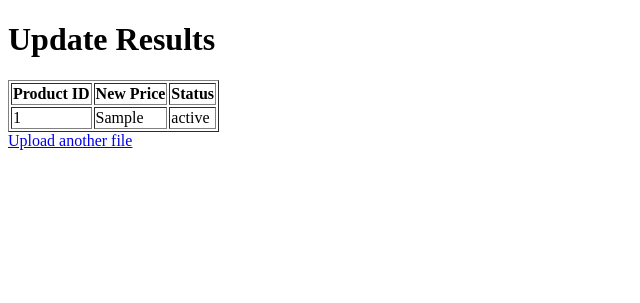
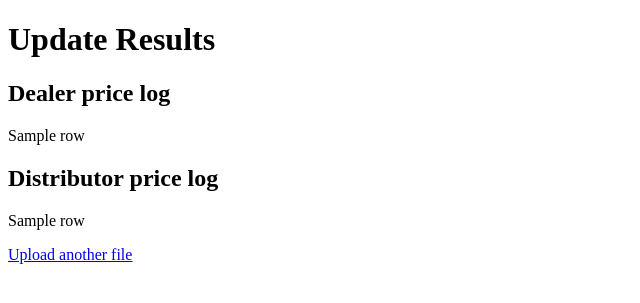
Before and after one commit to jonathanclausen/auto-mow-price-update, a Flask app: template app/templates/result.html in a window 1280 px wide. Shown: the top 303 px of the page, without its empty margins (0-640 px from the left). Run offline with Flask 3, Linux system fonts and the light colour scheme; the template is opened without the code that fills it: most values are stand-ins (such as "Sample title", 1, 10 or a date in 2020).

Commit message:
dockerize it

```diff
--- a/app/app.py
+++ b/app/app.py
@@ -19,14 +19,34 @@ app = Flask(__name__)
 app.secret_key = 'your_secret_key'  # Used for session management
 
 # Static password for simplicity
-ADMIN_PASSWORD = 'yourpassword'
+ADMIN_PASSWORD = ''
+
+def get_config():
+    # Get the absolute path of the current script
+    current_script_path = os.path.abspath(__file__)
+
+    # Get the parent directory of the script (one level up)
+    parent_directory = os.path.dirname(current_script_path)
+
+    # Get the grandparent directory (one level up from the parent directory)
+    grandparent_directory = os.path.dirname(parent_directory)
+
+    config_filename = 'config.json'
+    file_path = os.path.join(grandparent_directory, config_filename)
+    print(file_path)
+    with open(file_path, 'r') as file:
+        config = json.load(file)
+        return config
+
 
 # Home page with login
 @app.route('/', methods=['GET', 'POST'])
 def index():
     if request.method == 'POST':
+        config = get_config()
+
         password = request.form['password']
-        if password == ADMIN_PASSWORD:
+        if password == config['webapp-secret']:
             session['logged_in'] = True
             return redirect(url_for('upload_csv'))
         else:
@@ -42,12 +62,7 @@ def upload_csv():
         return redirect(url_for('index'))  # Redirect to login if not logged in
 
     if request.method == 'POST':
-        current_directory = os.getcwd()
-        parent_directory = os.path.dirname(current_directory)
-
-        config_filename = 'config.json'
-        file_path = os.path.join(parent_directory, config_filename)
-        print(file_path)
+        config = get_config()
 
         csv_file = request.files['csv_file']
 
@@ -64,11 +79,9 @@ def upload_csv():
                 temp_file_path = temp_file.name
 
             try:
-                with open(file_path, 'r') as file:
-                    config = json.load(file)
-                main.main(temp_file_path, update_dealer_prices, update_distributor_prices, config)
+                dealer_error_df, dealer_success_df, dealer_log, distributor_log = main.main(temp_file_path, update_dealer_prices, update_distributor_prices, config)
 
-                return render_template('result.html')
+                return render_template('result.html', dealer_log=dealer_log, distributor_log=distributor_log)
 
             finally:
                 # Clean up the temporary file after use
@@ -86,4 +99,4 @@ def logout():
 
 
 if __name__ == '__main__':
-    app.run(debug=True)
+    app.run(host="0.0.0.0", port=5000, debug=True)
--- a/app/templates/result.html
+++ b/app/templates/result.html
@@ -6,24 +6,14 @@
 </head>
 <body>
     <h1>Update Results</h1>
-    <table border="1">
-        <thead>
-            <tr>
-                <th>Product ID</th>
-                <th>New Price</th>
-                <th>Status</th>
-            </tr>
-        </thead>
-        <tbody>
-            {% for row in updated_rows %}
-            <tr>
-                <td>{{ row['Product ID'] }}</td>
-                <td>{{ row['New Price'] }}</td>
-                <td>{{ row['Status'] }}</td>
-            </tr>
-            {% endfor %}
-        </tbody>
-    </table>
+    <h2>Dealer price log</h2>
+    {% for row in dealer_log %}
+    <p>{{ row }}</p>
+    {% endfor %}
+    <h2>Distributor price log</h2>
+    {% for row in distributor_log %}
+    <p>{{ row }}</p>
+    {% endfor %}
     <a href="{{ url_for('upload_csv') }}">Upload another file</a>
 </body>
 </html>
--- a/lib/main.py
+++ b/lib/main.py
@@ -11,12 +11,19 @@ UPDATE_DEALER_COMMAND = "--update-dealer"
 def main(csv_filepath, update_dealer, update_distributor, config):
     wc_api = shared.get_woo_connection(config['url'], config['api-public'], config['api-secret'])
 
+    dealer_error_df = []
+    dealer_success_df = []
+    dealer_log = []
+    distributor_log = []
+
     if (update_dealer):
         dealer_updater = update_dealer_prices.DealerPriceUpdate(csv_filepath, wc_api)
-        dealer_updater.update_dealer_prices()
+        dealer_error_df, dealer_success_df, dealer_log = dealer_updater.update_dealer_prices()
     if (update_distributor):
         distributor_updater = update_dynamic_prices.DistributorPriceUpdate(csv_filepath, wc_api)
-        distributor_updater.update_distributor_prices()
+        distributor_log = distributor_updater.update_distributor_prices()
+
+    return dealer_error_df, dealer_success_df, dealer_log, distributor_log
 
 if __name__ == "__main__":
 
@@ -39,8 +46,8 @@ if __name__ == "__main__":
         update_distributor = True
     if UPDATE_DEALER_COMMAND in sys.argv:
         update_dealer = True
-
-    with open(os.path.join('..','config.json'), 'r') as file:
+    file_path = os.path.join(os.path.dirname(os.path.abspath(__file__)), "..", "config.json")
+    with open(file_path, 'r') as file:
         config = json.load(file)
 
     main(csv_filepath, update_dealer, update_distributor, config)
--- a/lib/read_price_csv.py
+++ b/lib/read_price_csv.py
@@ -11,6 +11,7 @@ def read_price_csv(path, use_cols):
 
     df = pd.read_csv(path,
                   delimiter=";",
+                  decimal=",",
                   usecols=use_cols,
                   dtype={'Product Code': str},
                   encoding=result['encoding'])
--- a/lib/update_dynamic_prices.py
+++ b/lib/update_dynamic_prices.py
@@ -99,7 +99,7 @@ class DistributorPriceUpdate:
         p = self.wc_api.get(f"products/{product_id}").json()
         has_variations = len(p['variations']) > 0
         has_changed = False
-
+        log = []
         meta_data = p['meta_data']
 
         pricing_rules = next((x for x in meta_data if x["key"] == '_pricing_rules'), None)
@@ -116,8 +116,10 @@ class DistributorPriceUpdate:
 
             for sku in skus_to_check:
                 if self.sku_with_price_exists(sku, CURRENCIES["eu"]["csv_name"]):
-                    print(f"SKU {sku} has distributor price but no distributor setup")
-            return
+                    msg = f"SKU {sku} has distributor price but no distributor setup"
+                    log.append(msg)
+                    print(msg)
+            return log
 
         values_dict = pricing_rules.get("value")
 
@@ -140,21 +142,27 @@ class DistributorPriceUpdate:
                 if not variations_list:
                     continue
                 if len(variations_list) != 1:
-                    print(f"Set {set_key} in product {product_id} has more than variation for distributor price. Not allowed")
+                    msg = f"Set {set_key} in product {product_id} has more than variation for distributor price. Not allowed"
+                    log.append(msg)
+                    print(msg)
                     continue
                 sku = self.get_sku_of_variation(variations_list[0])
             else:
                 sku = p['sku']
 
             if not sku:
-                print(f"No SKU found for products in set {set_key} for product {product_id}")
+                msg = f"No SKU found for products in set {set_key} for product {product_id}"
+                log.append(msg)
+                print(msg)
 
             rules = set.get('rules')
 
             if not rules:
                 continue
             if len(rules) != 1:
-                print(f"Set {set_key} in product {product_id} has more than one price rule. Cannot decide which to change")
+                msg = f"Set {set_key} in product {product_id} has more than one price rule. Cannot decide which to change"
+                log.append(msg)
+                print(msg)
                 continue
 
             for rule_key, rule in rules.items():
@@ -163,12 +171,16 @@ class DistributorPriceUpdate:
                     #new_price = new_price.replace(',','.')
                     if (new_price):
                         self.update_stat(sku, "eu", rule['amount'], new_price)
-                        print(f"Changing price of {sku} from {rule['amount']} to {str(new_price)}")
+                        msg = f"Changing price of {sku} from {rule['amount']} to {str(new_price)}"
+                        log.append(msg)
+                        print(msg)
                         rule['amount'] = str(new_price)
                         self.update_currencies(set_key, sku, meta_data)
                         has_changed = True
                     else:
-                        print(f"No distributor price found for product with sku {sku}")
+                        msg = f"No distributor price found for product with sku {sku}"
+                        log.append(msg)
+                        print(msg)
 
         if (has_changed):
 
@@ -185,6 +197,7 @@ class DistributorPriceUpdate:
                 ]
             }
             self.wc_api.put(f"products/{product_id}", body)
+        return log
 
     def get_all_product_ids(self):
         product_ids = []
@@ -215,10 +228,14 @@ class DistributorPriceUpdate:
         #all_product_ids = [13321] #13075 #15473
         count = 1
 
+        log = []
+
         for id in all_product_ids:
             print(f"{count} of {len(all_product_ids)}. id: {id}")
-            self.update_product_distributor_price(id)
+            log.extend(self.update_product_distributor_price(id))
             count += 1
 
         with open("update-statistics", "w") as fp:
             json.dump(self.update_stats, fp)
+
+        return log
```
Also changed, not shown: lib/update_dealer_prices.py (+16 -4 lines), 1 other file.
